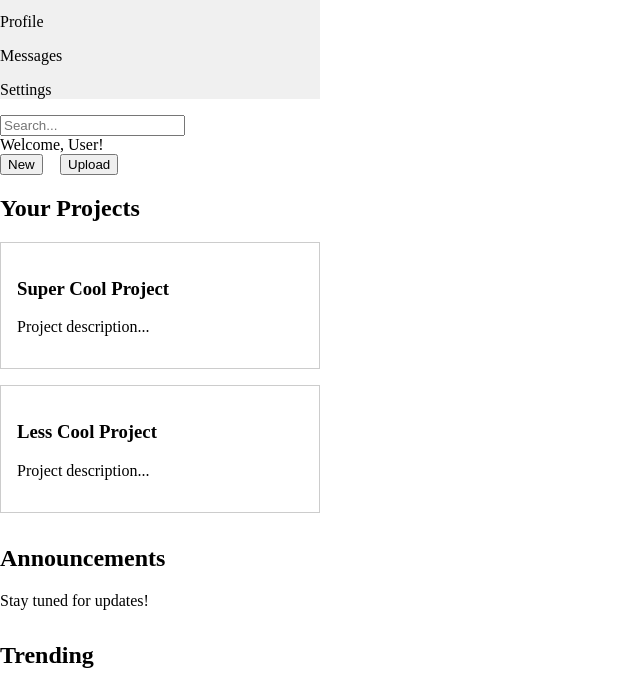
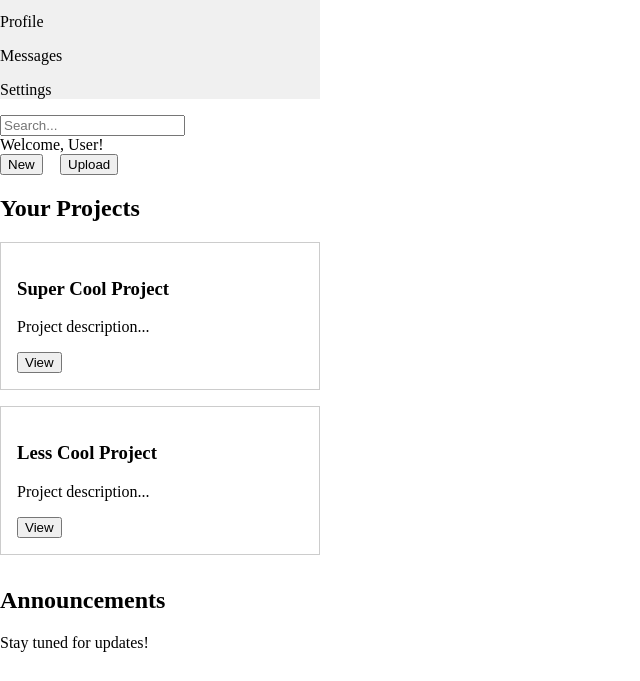
Before and after one commit to Sshahryar/odin-AdminDashboard, a plain HTML site: page index.html in a window 1280 px wide. Shown: the part 39-720 px from the top of the page, without its empty margins (0-640 px from the left). Drawn offline with Linux system fonts and the light colour scheme.

Commit message:
filled out more of the project cards and trending items

```diff
--- a/index.html
+++ b/index.html
@@ -26,10 +26,12 @@
                 <div class="project-card">
                     <h3>Super Cool Project</h3>
                     <p>Project description...</p>
+                    <button>View</button>
                 </div>
                 <div class="project-card">
                     <h3>Less Cool Project</h3>
                     <p>Project description...</p>
+                    <button>View</button>
                 </div>
             </div>
             <div class="section">
```
